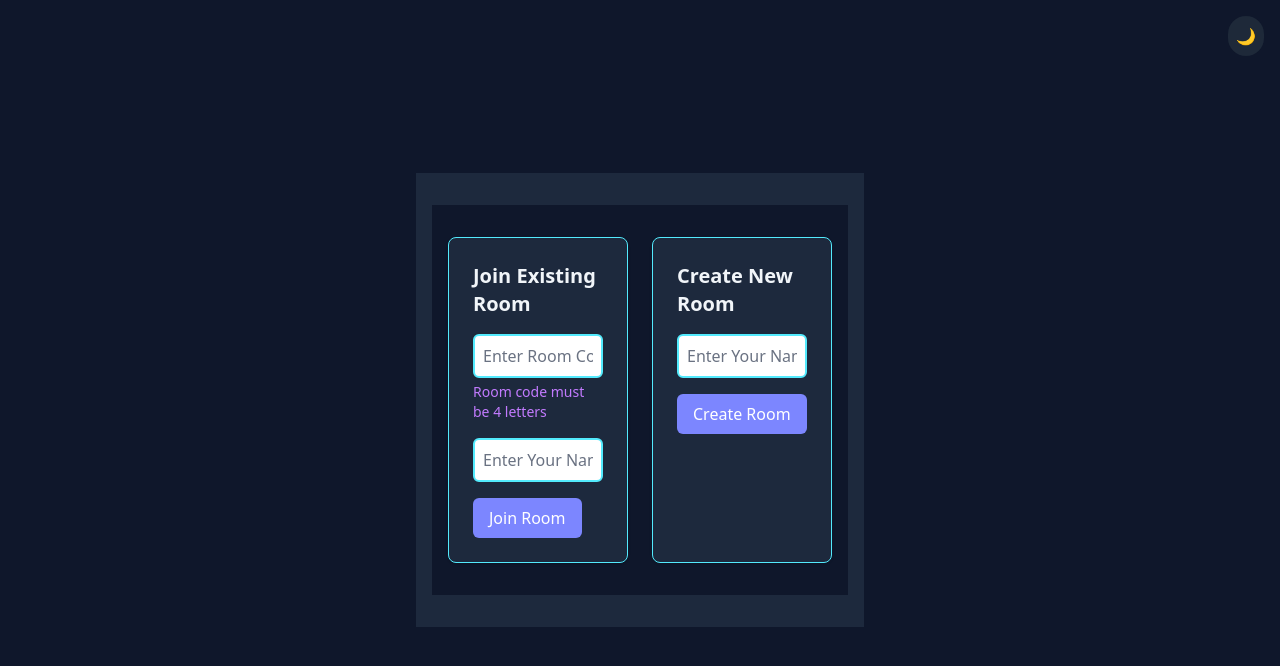
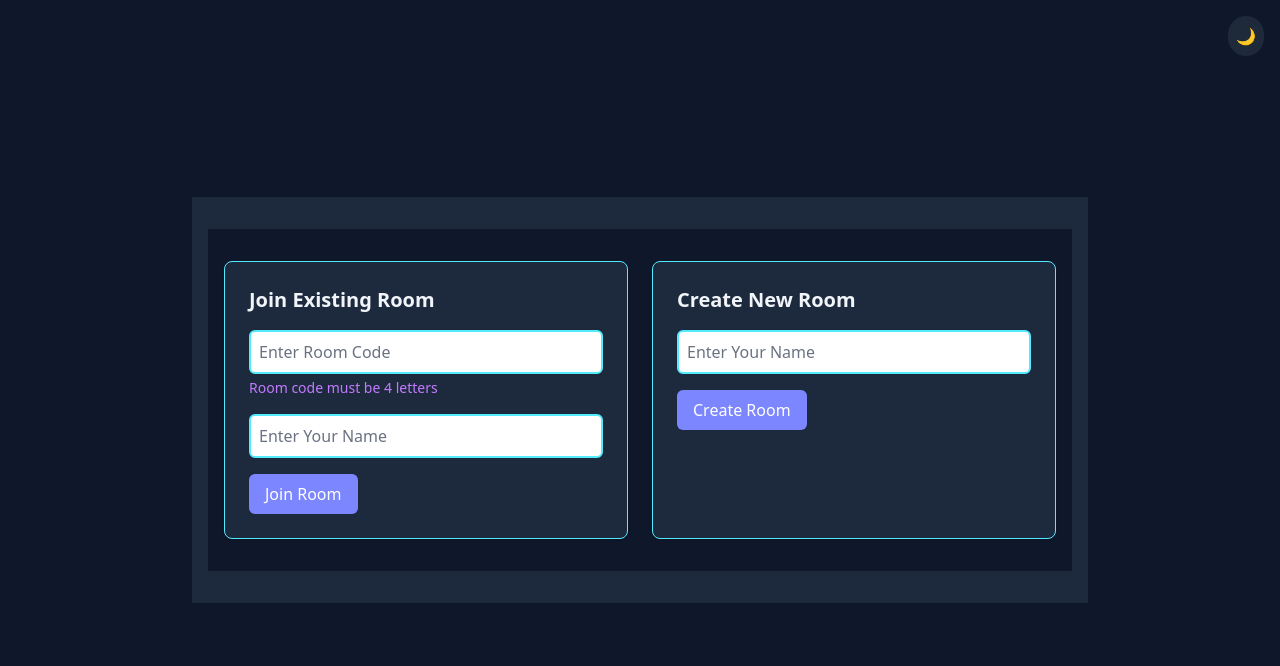
Before and after one commit to BreakTheBeta/SplashClub, a React (Vite) app in the folder client/: page / in a window 1280 px wide. Shown: the top 666 px of the page. Built offline with nearby package versions, Linux system fonts and the light colour scheme; no server answers.

Commit message:
ww/now this looks nice

```diff
--- a/client/src/App.tsx
+++ b/client/src/App.tsx
@@ -36,7 +36,7 @@ const App: React.FC = () => {
         <div className="absolute top-4 right-4">
           <ThemeSwitcher setTheme={setTheme} currentTheme={theme} />
         </div>
-        <div className={`w-full max-w-md mx-auto flex justify-center container px-4 py-8 ${theme.background.card} ${theme.text.primary}`}>
+        <div className={`w-full max-w-4xl mx-auto flex justify-center px-4 py-8 ${theme.background.card} ${theme.text.primary}`}>
           {renderPage()}
         </div>
       </div>
```
